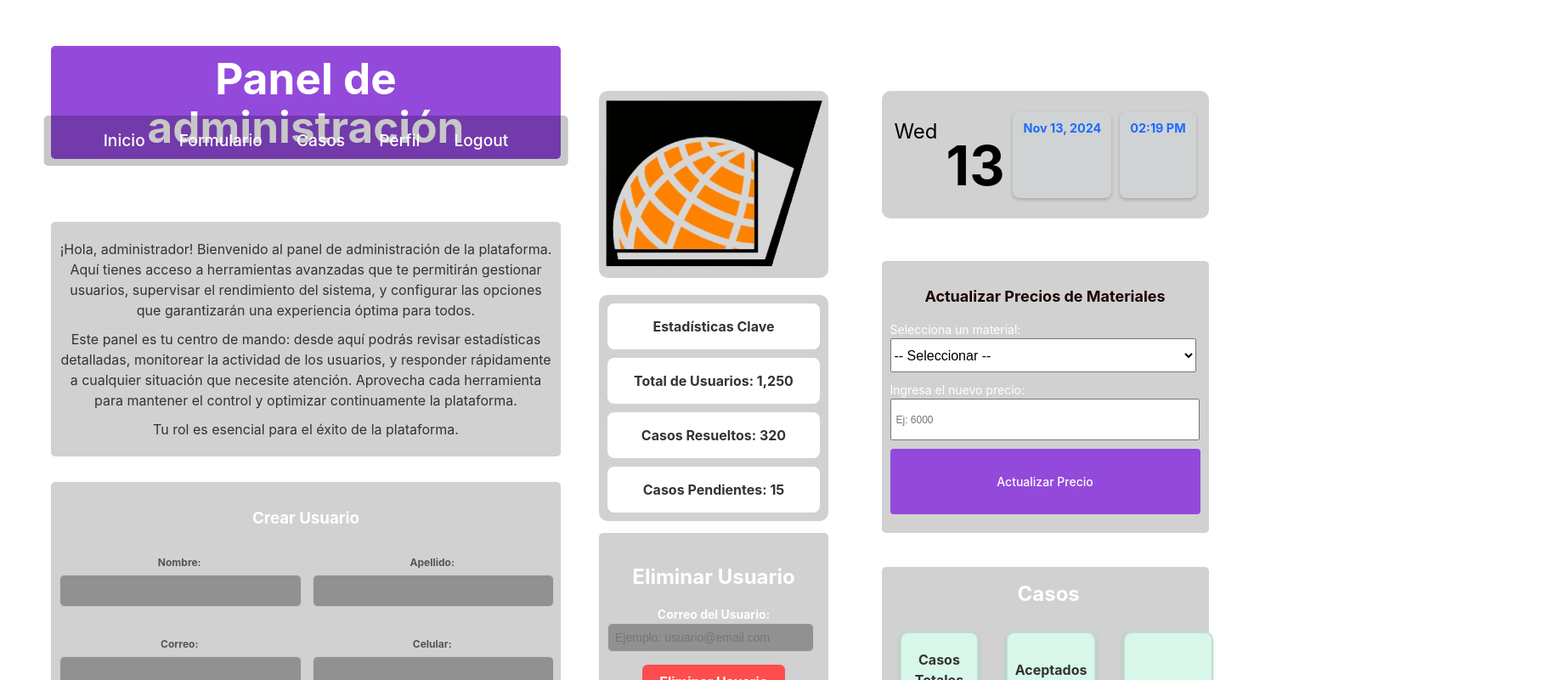
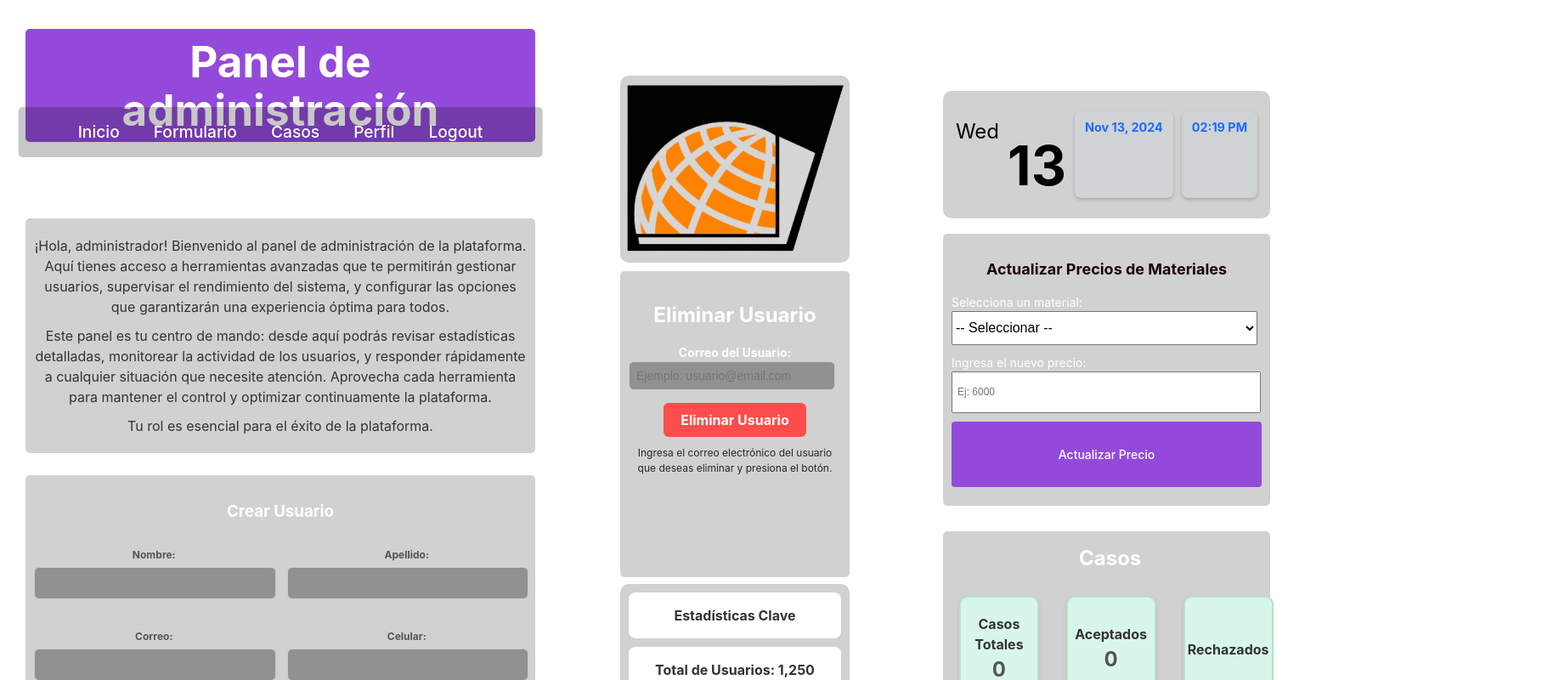
Before and after one commit to eduardoscrs/front-integra2, a React (Vite) app: page /admin in a window 1280 px wide. Shown: the top 800 px of the page at 85% size, 1835 px wide, since content can reach past the window. Built offline with nearby package versions, Linux system fonts and the light colour scheme; no server answers.

Commit message:
cambios pequeños en la pagina de admin

```diff
--- a/src/styles/AdminPage.css
+++ b/src/styles/AdminPage.css
@@ -4,82 +4,51 @@
 .admin-page {
   display: flex;
   flex-direction: column;
-  min-height: 100%; /* Asegura que ocupe al menos toda la pantalla */
-  background-size: cover;
-  background-position: center;
-  background-repeat: no-repeat; /* Evita que la imagen se repita */
+  min-height: 100vh; /* Cambia de 100% a 100vh para abarcar toda la altura */
+  background-size: cover; /* Ajusta la imagen de fondo si la usas */
+  background-position: center; /* Centra la imagen o el contenido */
+  background-repeat: no-repeat; /* Evita que se repita el fondo */
+  background-color: #496fb400; /* Asegura el fondo azul */
   z-index: 1;
 }
 
 
 
-
-
-.admin-page::before {
-  content: "";
-  position: absolute;
-  top: 0;
-  left: 0;
-  width: 100%;
-  height: 100%; /* Esto asegura que cubra toda la pantalla */
-  /*background-image: url("../assets/SegurAPPP.jpg"); */
-  background-size: cover;
-  background-position: center;
-  background-repeat: no-repeat;
-  opacity: 0.5; /* Ajusta según lo que necesites */
-  z-index: -1;
-}
-
-
-
-.admin-page__content {
-    display: flex;
-    flex-direction: column;
-    align-items: center;
-    width: 100%;
-    padding: 20px;
-    gap: 20px;
-
-}
-
 .welcome-banner h1 {
-    position: relative;
     background-color: #934adb;
     color: white;
     padding: 10px;
     border-radius: 5px;
     text-align: center;
     width: 580px;
-    left: 20px;
+    margin-left: 30px;
 
 
 
 }
 
 .welcome-message  {
-    position: relative;
     background-color: #33333339;
     color: white;
     padding: 10px;
     border-radius: 5px;
     text-align: center;
     width: 580px;
-    top: 20px;
-    left: 20px;
+    margin-top: 90px;
+    margin-left: 30px;
 
 }
 
 .box  {
-    position: relative;
     background-color: #33333339;
     color: white;
     padding: 10px;
     border-radius: 5px;
     text-align: center;
     width: 250px;
-    bottom: 150px;
+    margin-top: 10px;
     height: 340px;
-    left: 500px;
+    margin-left: 730px;
 }
 
 .box h3 {
@@ -139,16 +108,15 @@
 
 
 .box2 {
-    position: relative;
     background-color: #33333339;
     color: white;
     padding: 10px;
     border-radius: 5px;
     text-align: center;
     width: 580px;
-    bottom: 590px;
+    margin-top: -120px;
     height: 500px;
-    left: 20px;
+    margin-left: 30px;
 }
 
 .box2 h2 {
@@ -212,14 +180,13 @@
 
 
 .logo {
-    position: relative;
     display: flex;
     flex-direction: column;
     gap: 10px;
     width: 250px;
     height: 200px;
-    left: 500px;
-    bottom: 430px;
+    margin-left: 730px;
+    margin-top: -444px;
     background-color: #33333339;
     color: rgb(0, 0, 0);
     padding: 10px;
@@ -231,7 +198,6 @@
 }
 
 .box3  {
-    position: relative;
     background-color: #33333339;
     display: flex;
     color: white;
@@ -239,9 +205,10 @@
     border-radius: 5px;
     text-align: center;
     width: 365px;
-    bottom: 1030px;
+    margin-top: -454px;
     height: 300px;
-    left: 890px;
+    margin-left: 1110px;
+
 
 }
 
@@ -263,7 +230,7 @@
   text-align: center;
   width: 70px; /* Ancho fijo */
   height: 90px; /* Alto fijo */
-  right: 78px;
+  right: 80px;
   display: flex;
   top: 50px;
   flex-direction: column;
@@ -319,16 +286,15 @@ button:hover {
 
 
 .map  {
-    position: relative;
     background-color: #33333339;
     color: white;
     padding: 10px;
     border-radius: 5px;
     text-align: center;
     width: 365px;
-    bottom: 1730px;
+    margin-top:  -670px;
     height: 300px;
-    left: 890px;
+    margin-left: 1110px;
 }
 
 
@@ -396,13 +362,11 @@ button:hover {
 
 
 .date-time {
-    position: relative;
     display: flex;
     gap: 10px;
     justify-content: center;
-    margin-top: 10px;
-    bottom: 2280px;
-    left: 890px;
+    margin-top: -488px;
+    margin-left: 1110px;
     background-color: #33333339;
     color: rgb(0, 0, 0);
     padding: 10px;
@@ -433,13 +397,12 @@ button:hover {
 
 
 .key-stats {
-    position: relative;
     display: flex;
     flex-direction: column;
     gap: 10px;
     width: 250px;
-    left: 500px;
-    bottom: 2210px;
+    margin-left: 730px;
+    margin-top:  430px;
     background-color: #33333339;
     color: rgb(0, 0, 0);
     padding: 10px;
@@ -459,8 +422,8 @@ button:hover {
 
 .menu {
     position: absolute;
-    top: 120px;
-    left: 360px;
+    top: 110px;
+    left: 330px;
     transform: translateX(-50%);
     z-index: 3;
     display: flex;
```
